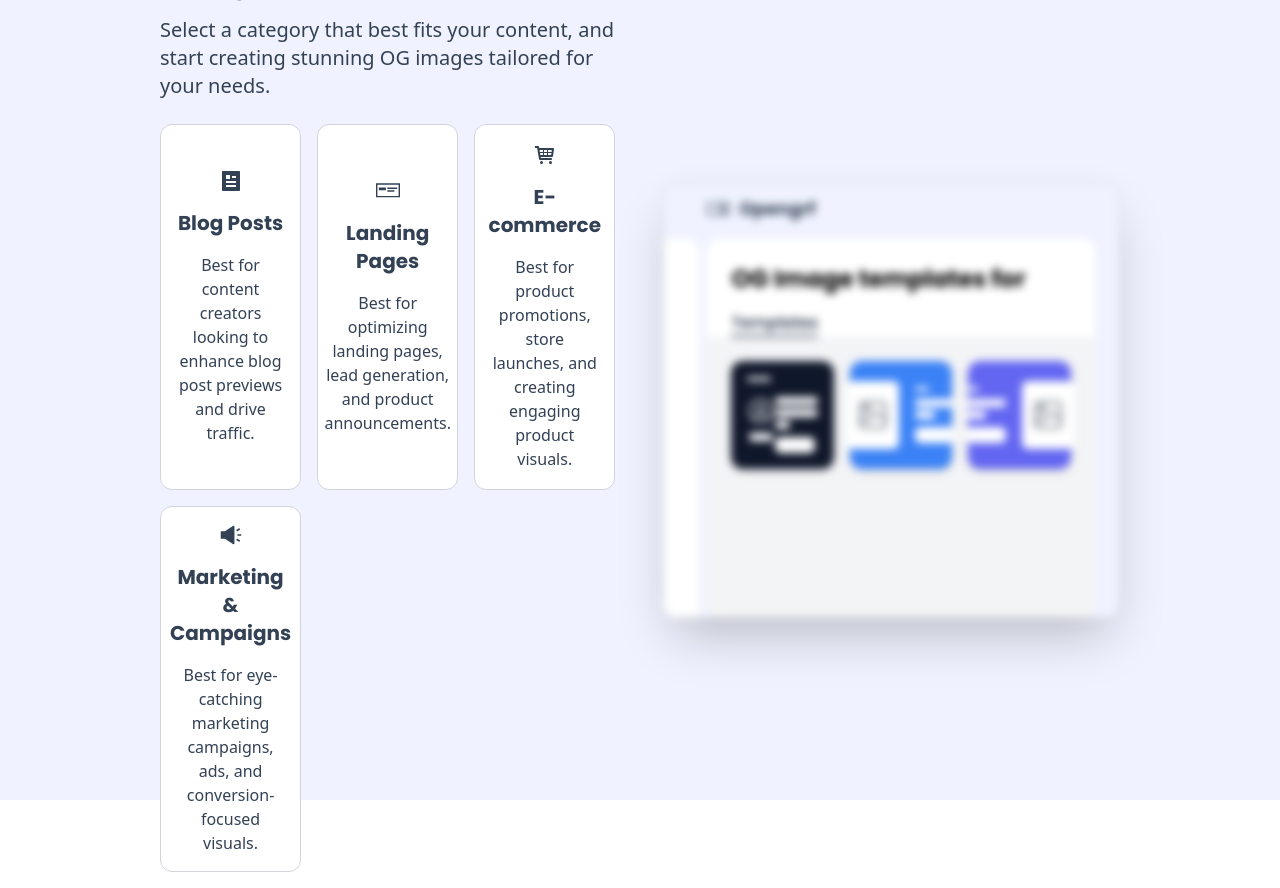
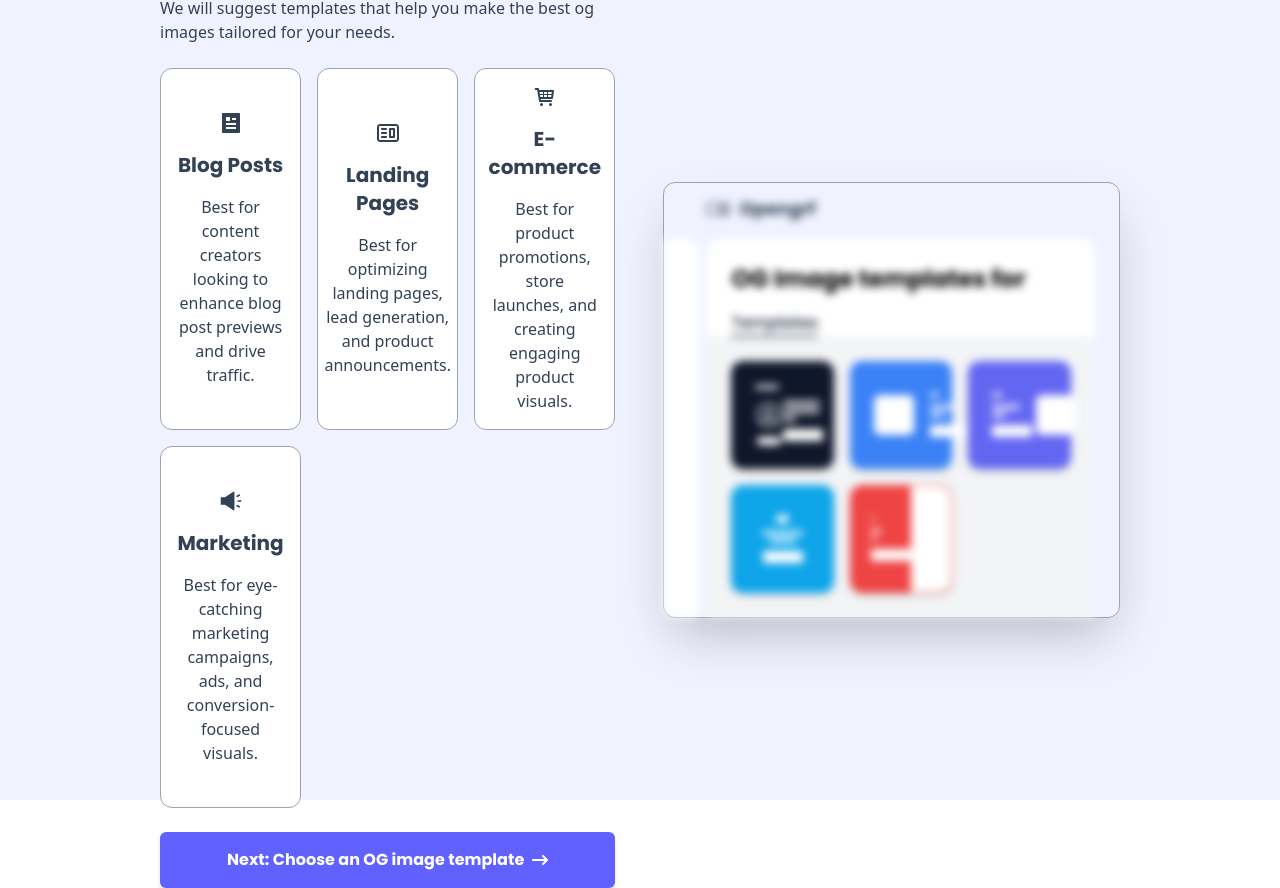
Before and after one commit to AmineAouragh/opengrf, a Next.js app: page / in a window 1280 px wide. Built offline with nearby package versions, Linux system fonts and the light colour scheme.

Commit message:
improve UI

```diff
--- a/pages/index.js
+++ b/pages/index.js
@@ -11,6 +11,8 @@ import { TfiLayoutCtaBtnLeft } from "react-icons/tfi"
 import { TfiLayoutMediaLeft } from "react-icons/tfi"
 import { RxAvatar } from "react-icons/rx"
 import { CiImageOn } from "react-icons/ci"
+import { FaArrowRightLong } from "react-icons/fa6"
+import { CgWebsite } from "react-icons/cg"
 
 export default function Home() {
 
@@ -33,85 +35,109 @@ export default function Home() {
       <div className="flex flex-row items-center mx-auto justify-between w-3/4">
        <div className="flex flex-col w-1/2 mr-12">
         <h1 className="text-3xl font-bold font-Poppins">Choose a OG image template category</h1>
-        <p className="text-slate-700 text-xl mt-4">Select a category that best fits your content, and start creating stunning OG images tailored for your needs.</p>
+        <p className="text-slate-700 text-md mt-3">We will suggest templates that help you make the best og images tailored for your needs.</p>
         <div className="mt-6 w-full mx-auto grid grid-cols-3 grid-rows-2 gap-4">
-          <div tabIndex={0} onClick={() => handleSelection("Blog Posts")} id="blog-posts-categ" className={`group ${selectedCategory == "Blog Posts" ? "border-blue-600 shadow-blue-600 shadow-sm" : "border-gray-300"} cursor-pointer bg-white p-4 flex flex-col justify-center items-center rounded-xl border`}>
+          <div tabIndex={0} onClick={() => handleSelection("Blog Posts")} id="blog-posts-categ" className={`group ${selectedCategory == "Blog Posts" ? "border-blue-600 shadow-blue-600 shadow-sm" : "border-gray-400"} cursor-pointer bg-white p-4 flex flex-col justify-center items-center rounded-xl border`}>
             <RiArticleFill className={`${selectedCategory == "Blog Posts" ? "text-blue-600" : "text-slate-700"} group-hover:text-blue-600`} size={24} />
             <h3 className={`text-xl ${selectedCategory == "Blog Posts" ? "text-blue-600" : "text-slate-700"} group-hover:text-blue-600 text-slate-700 mt-4 text-center font-bold font-Poppins`}>Blog Posts</h3>
             <p className="mt-4 text-center text-slate-700">Best for content creators looking to enhance blog post previews and drive traffic.</p>
           </div>
-          <div tabIndex={0} onClick={() => handleSelection("Landing Pages")} id="landing-pages-categ" className={`${selectedCategory == "Landing Pages" ? "border-teal-500 shadow-teal-500 shadow-sm" : "border-gray-300"} group cursor-pointer bg-white p-4 flex flex-col justify-center items-center rounded-xl border`}>
-            <TfiLayoutCtaBtnLeft className={`${selectedCategory == "Landing Pages" ? "text-teal-500" : "text-slate-700"} group-hover:text-teal-500`} size={24} />
+          <div tabIndex={0} onClick={() => handleSelection("Landing Pages")} id="landing-pages-categ" className={`${selectedCategory == "Landing Pages" ? "border-teal-500 shadow-teal-500 shadow-sm" : "border-gray-400"} group cursor-pointer bg-white p-4 flex flex-col justify-center items-center rounded-xl border`}>
+            <CgWebsite className={`${selectedCategory == "Landing Pages" ? "text-teal-500" : "text-slate-700"} group-hover:text-teal-500`} size={24} />
             <h3 className={`text-xl mt-4 ${selectedCategory == "Landing Pages" ? "text-teal-500" : "text-slate-700"} text-center font-bold font-Poppins group-hover:text-teal-500`}>Landing Pages</h3>
             <p className="mt-4 text-center text-slate-700">Best for optimizing landing pages, lead generation, and product announcements.</p>
           </div>
-          <div tabIndex={0} onClick={() => handleSelection("E-commerce")} id="ecom-categ" className={`${selectedCategory == "E-commerce" ? "border-green-600 shadow-green-600 shadow-sm" : "border-gray-300"} group cursor-pointer bg-white p-4 flex flex-col justify-center items-center rounded-xl border`}>
+          <div tabIndex={0} onClick={() => handleSelection("E-commerce")} id="ecom-categ" className={`${selectedCategory == "E-commerce" ? "border-green-600 shadow-green-600 shadow-sm" : "border-gray-400"} group cursor-pointer bg-white p-4 flex flex-col justify-center items-center rounded-xl border`}>
             <TiShoppingCart className={`${selectedCategory == "E-commerce" ? "text-green-600" : "text-slate-700"} group-hover:text-green-600`} size={24} />
             <h3 className={`text-xl ${selectedCategory == "E-commerce" ? "text-green-600" : "text-slate-700"} mt-4 group-hover:text-green-600 text-center font-bold font-Poppins`}>E-commerce</h3>
             <p className="mt-4 text-center text-slate-700">Best for product promotions, store launches, and creating engaging product visuals.</p>
           </div>
-          <div tabIndex={0} onClick={() => handleSelection("Marketing & Campaigns")} id="marketing-categ" className={`${selectedCategory == "Marketing & Campaigns" ? "border-pink-600 shadow-pink-600 shadow-sm" : "border-gray-300"} group cursor-pointer bg-white p-4 flex flex-col justify-center items-center rounded-xl border`}>
-            <AiFillSound className={`${selectedCategory == "Marketing & Campaigns" ? "text-pink-600" : "text-slate-700"} group-hover:text-pink-600`} size={24} />
-            <h3 className={`text-xl ${selectedCategory == "Marketing & Campaigns" ? "text-pink-600" : "text-slate-700"} mt-4 group-hover:text-pink-600 text-center font-bold font-Poppins`}>Marketing & Campaigns</h3>
+          <div tabIndex={0} onClick={() => handleSelection("Marketing")} id="marketing-categ" className={`${selectedCategory == "Marketing" ? "border-pink-600 shadow-pink-600 shadow-sm" : "border-gray-400"} group cursor-pointer bg-white p-4 flex flex-col justify-center items-center rounded-xl border`}>
+            <AiFillSound className={`${selectedCategory == "Marketing" ? "text-pink-600" : "text-slate-700"} group-hover:text-pink-600`} size={24} />
+            <h3 className={`text-xl ${selectedCategory == "Marketing" ? "text-pink-600" : "text-slate-700"} mt-4 group-hover:text-pink-600 text-center font-bold font-Poppins`}>Marketing</h3>
             <p className="mt-4 text-center text-slate-700">Best for eye-catching marketing campaigns, ads, and conversion-focused visuals.</p>
           </div>
         </div>
+        <button type="button" className={`rounded-md flex flex-row items-center justify-center shadow-md ${selectedCategory == "Blog Posts" && "bg-blue-600 hover:bg-blue-700"} ${selectedCategory == "Landing Pages" && "bg-teal-600 hover:bg-teal-700"} ${selectedCategory == "E-commerce" && "bg-green-600 hover:bg-green-700"} ${selectedCategory == "Marketing" && "bg-pink-600 hover:bg-pink-700"} ${selectedCategory == "" && "bg-[#6161ff] hover:bg-indigo-600"} px-8 py-4 font-bold font-Poppins text-white mt-6`}>
+          <span>Next: Choose an OG image template</span>
+          <FaArrowRightLong className="ml-2" />
+        </button>
        </div>
-       <div className={`flex ${selected ? "" : "blur-sm"} flex-col shadow-2xl pr-6 w-1/2 rounded-xl border border-gray-300`}>
-       <div className="flex flex-row items-stretch justify-between">
+       <div className={`flex flex-col ${selectedCategory == "Blog Posts" && "shadow-blue-400"} ${selectedCategory == "Landing Pages" && "shadow-teal-400"} ${selectedCategory == "E-commerce" && "shadow-green-400"} ${selectedCategory == "Marketing" && "shadow-pink-400"} shadow-2xl pr-6 w-1/2 rounded-xl border border-gray-400`}>
+       <div className={`flex ${selected ? "" : "blur-sm"} flex-row items-stretch justify-between`}>
         <div className="bg-white py-3 mt-14 w-[8%] rounded-tr-xl rounded-bl-xl"></div>
         <div className="pt-3 w-[90%]">
           <div className="flex flex-row items-center mb-4 justify-start">
             <TfiLayoutMediaLeft size={24} className="text-slate-700 font-bold" />
             <h4 className="text-lg ml-2 text-slate-700 font-bold font-Poppins">Opengrf</h4>
           </div>
-          <div className={`${selectedCategory == "" && "bg-white"} ${selectedCategory == "Blog Posts" && "bg-blue-600"} ${selectedCategory == "Marketing & Campaigns" && "bg-pink-600"} ${selectedCategory == "E-commerce" && "bg-green-600"} ${selectedCategory == "Landing Pages" && "bg-teal-700"} px-6 pt-6 rounded-tr-xl rounded-tl-xl`}>
+          <div className={`${selectedCategory == "" && "bg-white"} ${selectedCategory == "Blog Posts" && "bg-blue-600"} ${selectedCategory == "Marketing" && "bg-pink-600"} ${selectedCategory == "E-commerce" && "bg-green-600"} ${selectedCategory == "Landing Pages" && "bg-teal-700"} px-6 pt-6 rounded-tr-xl rounded-tl-xl`}>
             <h3 className={`${selectedCategory == "" ? "" : "text-white"} text-2xl font-Poppins font-bold mb-4`}>OG Image templates for {selectedCategory.toLowerCase()}</h3>
             <div className={`${selectedCategory == "" ? "text-slate-700 border-slate-700" : "text-slate-100 border-white"} border-b-2 w-fit font-semibold font-Poppins`}>Templates</div>
           </div>
-          <div className="bg-gray-100 grid grid-cols-3 grid-rows-2 gap-4 rounded-br-xl rounded-bl-xl p-6">
+          <div className={`${selectedCategory == "Blog Posts" && "border-r border-l border-blue-600"} ${selectedCategory == "Landing Pages" && "border-r border-l border-teal-500"} ${selectedCategory == "E-commerce" && "border-r border-l border-green-600"} ${selectedCategory == "Marketing" && "border-r border-l border-pink-600"} bg-gray-100 grid grid-cols-3 grid-rows-2 gap-4 p-6`}>
             {
               (selectedCategory == "Blog Posts" || selectedCategory == "")
               &&
               <>
                 {/* Template 1 */}
-                  <div className="p-4 bg-slate-900 shadow-md rounded-xl">
+                <div className="p-6 bg-slate-900 shadow-md rounded-xl">
                     <div className="bg-white rounded-md h-1 w-6"></div>
-                    <div className="mt-4 flex flex-row items-start justify-between">
+                    <div className="mt-3 flex flex-row items-start justify-between">
                       <div className="flex flex-col items-center">
                         <RxAvatar className="text-white" size={28} />
                         <div className="bg-white w-6 h-2 rounded-md mt-2"></div>
                       </div>
                       <div className="w-2/3">
-                        <div className="h-2 w-full rounded-xl bg-white"></div>
-                        <div className="h-2 mt-1 w-full rounded-xl bg-white"></div>
-                        <div className="h-2 mt-1 w-1/3 rounded-xl bg-white"></div>
-                        <div className="rounded-md w-10 mt-2 h-4 bg-white"></div>
+                        <div className="h-1 w-full rounded-xl bg-white"></div>
+                        <div className="h-1 mt-1 w-full rounded-xl bg-white"></div>
+                        <div className="h-1 mt-1 w-1/3 rounded-xl bg-white"></div>
+                        <div className="rounded-sm w-10 mt-2 h-3 bg-white"></div>
                       </div>
                     </div>
                 </div>
                 {/* Template 2 */}
-            <div className="p-4 bg-blue-500 shadow-md flex flex-row items-center justify-center rounded-xl">
-              <div className="bg-white rounded-md px-2 py-4 mr-4">
-                <CiImageOn size={36} className="text-slate-700" />
+                <div className="p-6 bg-blue-500 shadow-md flex flex-row items-center justify-between rounded-xl">
+                  <div className="bg-white w-1/2 mr-4 rounded-md p-5">
                   </div>
-              <div className="w-2/3">
+                  <div className="w-1/2">
                     <div className="bg-white rounded-md h-1 w-1/3"></div>
-                <div className="h-2 mt-2 w-full rounded-xl bg-white"></div>
-                <div className="h-2 mt-1 w-1/2 rounded-xl bg-white"></div>
-                <div className="mt-2 h-4 w-10 bg-white rounded-md"></div>
+                    <div className="h-1 mt-2 w-full rounded-xl bg-white"></div>
+                    <div className="h-1 mt-1 w-1/2 rounded-xl bg-white"></div>
+                    <div className="mt-2 h-3 w-10 bg-white rounded-sm"></div>
                   </div>
                 </div>
                 {/* Template 3 */}
-            <div className="p-4 bg-indigo-500 shadow-md flex flex-row items-center justify-center rounded-xl">
-              <div className="w-2/3">
+                <div className="p-6 bg-indigo-500 shadow-md flex flex-row items-center justify-between rounded-xl">
+                  <div className="w-1/2">
                     <div className="bg-white rounded-md h-1 w-1/3"></div>
-                <div className="h-2 mt-2 w-full rounded-xl bg-white"></div>
-                <div className="h-2 mt-1 w-1/2 rounded-xl bg-white"></div>
-                <div className="mt-2 h-4 w-10 bg-white rounded-md"></div>
+                    <div className="h-1 mt-2 w-full rounded-xl bg-white"></div>
+                    <div className="h-1 mt-1 w-1/2 rounded-xl bg-white"></div>
+                    <div className="mt-2 h-3 w-10 bg-white rounded-sm"></div>
                   </div>
-              <div className="bg-white rounded-md px-2 py-4 ml-4">
-                <CiImageOn size={36} className="text-slate-700" />
+                  <div className="w-1/2 bg-white rounded-md p-5 ml-4">
+                  </div>
+                </div>
+                {/* Template 4 */}
+                <div className="p-6 bg-sky-500 shadow-md flex flex-col items-center justify-center rounded-xl">
+                  <div className="w-3/4 flex flex-col justify-center items-center">
+                    <div className="bg-white rounded-md h-2 w-1/3"></div>
+                    <div className="h-1 mt-2 w-full rounded-xl bg-white"></div>
+                    <div className="h-1 mt-1 w-2/3 rounded-xl bg-white"></div>
+                    <div className="mt-2 h-3 w-10 bg-white rounded-sm"></div>
+                  </div>
+                </div>
+                {/* Template 5 */}
+                <div className="bg-red-500 border border-red-500 shadow-md flex flex-row items-center justify-between rounded-xl">
+                  <div className="py-6 px-5 w-1/2 mr-2">
+                   <div className="">
+                    <div className="bg-white rounded-md h-1 w-1/3"></div>
+                    <div className="h-1 mt-2 w-full rounded-xl bg-white"></div>
+                    <div className="h-1 mt-1 w-1/2 rounded-xl bg-white"></div>
+                    <div className="mt-2 h-3 w-10 bg-white rounded-sm"></div>
+                   </div>
+                  </div>
+                  <div className="w-2/5 bg-white h-full rounded-tr-xl rounded-br-xl py-5 px-4">
                   </div>
                 </div>
               </>
@@ -120,38 +146,67 @@ export default function Home() {
               selectedCategory == "Landing Pages"
               &&
               <>
-                <div className="p-4 bg-gray-900 shadow-md rounded-xl">
+                <div className="p-6 bg-gray-900 shadow-md rounded-xl">
                   <div className="bg-white rounded-md h-1 w-6"></div>
-                <div className="mt-4 flex flex-row items-center justify-between">
+                  <div className="mt-3 flex flex-row items-stretch justify-between">
                     <div className="w-1/2">
-                    <div className="bg-white rounded-md h-2 w-full"></div>
-                    <div className="h-2 mt-1 w-full rounded-md bg-white"></div>
-                    <div className="h-2 mt-1 w-1/2 rounded-xl bg-white"></div>
-                    <div className="mt-2 h-4 w-10 bg-white rounded-md"></div>
+                      <div className="bg-white rounded-md h-1 w-full"></div>
+                      <div className="h-1 mt-1 w-full rounded-md bg-white"></div>
+                      <div className="h-1 mt-1 w-1/2 rounded-xl bg-white"></div>
+                      <div className="mt-2 h-3 w-10 bg-white rounded-sm"></div>
                     </div>
-                  <div className="w-1/2 rounded-md flex flex-col justify-center items-center p-4 bg-white ml-4">
-                    <CiImageOn size={36} className="text-slate-700" />
+                    <div className="w-1/2 rounded-md flex flex-col justify-center items-center p-5 bg-white ml-4">
                     </div>
                   </div>
                 </div>
-              <div className="p-4 bg-blue-800 flex flex-col justify-center items-center shadow-md rounded-xl">
+                <div className="p-6 bg-blue-800 flex flex-col justify-center items-center shadow-md rounded-xl">
                     <div className="bg-white rounded-md h-4 w-2/3"></div>
-                    <div className="h-2 mt-2 w-2/3 rounded-md bg-white"></div>
-                    <div className="h-2 mt-1 w-1/2 mx-auto rounded-xl bg-white"></div>
-                    <div className="mt-2 h-4 w-1/4 bg-white rounded-md"></div>
+                    <div className="h-1 mt-2 w-2/3 rounded-md bg-white"></div>
+                    <div className="h-1 mt-1 w-1/2 mx-auto rounded-xl bg-white"></div>
+                    <div className="mt-2 h-3 w-1/4 bg-white rounded-sm"></div>
                 </div>
                 <div className="pt-4 bg-[#FFd700] flex flex-col justify-center items-center shadow-md rounded-xl">
                     <div className="bg-slate-900 rounded-md h-4 w-2/3"></div>
                     <div className="h-2 mt-2 w-2/3 rounded-md bg-slate-900"></div>
-                    <div className="h-2 mt-1 w-1/2 mx-auto rounded-xl bg-slate-900"></div>
-                    <div className="mt-2 h-4 w-1/4 bg-slate-900 rounded-md"></div>
-                    <div className="mt-2 h-2/3 flex flex-col justify-center items-center w-2/3 bg-slate-900 rounded-tr-md rounded-tl-md">
-                      <CiImageOn size={24} className="text-white" />
+                    <div className="mt-2 h-4 w-1/4 bg-slate-900 rounded-sm"></div>
+                    <div className="mt-2 h-3/4 flex flex-col justify-center items-center w-2/3 bg-slate-900 rounded-tr-md rounded-tl-md">
                     </div>
                 </div>
               </>
             }
-            <div className="p-4 hidden bg-green-700 shadow-md flex flex-row items-center justify-center rounded-xl">
+            {
+              selectedCategory == "E-commerce" &&
+              <>
+                <div className="p-6 bg-orange-500 flex flex-col justify-center items-center shadow-md rounded-xl">
+                    <div className="bg-white rounded-md h-1 w-1/3"></div>
+                    <div className="h-6 mt-2 w-2/3 rounded-md bg-white"></div>
+                    <div className="h-1 mt-2 w-1/2 mx-auto rounded-xl bg-white"></div>
+                    <div className="mt-2 h-3 w-1/4 bg-white rounded-sm"></div>
+                </div>
+              </>
+            }
+            {
+              selectedCategory == "Marketing" &&
+              <>
+                <div className="p-6 bg-radial bg-white border border-slate-300 flex flex-col justify-center items-center shadow-md rounded-xl">
+                    <div className="bg-slate-900 rounded-md h-1 w-1/3"></div>
+                    <div className="h-6 mt-2 w-2/3 rounded-md bg-slate-900"></div>
+                    <div className="h-1 mt-2 w-1/2 mx-auto rounded-xl bg-slate-900"></div>
+                    <div className="mt-2 h-3 w-1/4 bg-slate-900 rounded-sm"></div>
+                </div>
+                <div className="p-6 bg-green-500 shadow-md flex flex-row items-center justify-between rounded-xl">
+                  <div className="bg-white w-1/2 mr-4 rounded-md p-5">
+                  </div>
+                  <div className="w-1/2">
+                    <div className="bg-white rounded-md h-1 w-1/3"></div>
+                    <div className="h-1 mt-2 w-full rounded-xl bg-white"></div>
+                    <div className="h-1 mt-1 w-1/2 rounded-xl bg-white"></div>
+                    <div className="mt-2 h-3 w-10 bg-white rounded-sm"></div>
+                  </div>
+                </div>
+              </>
+            }
+            <div className="p-4 hidden bg-green-700 shadow-md flex flex-row items-stretch justify-between rounded-xl">
               <div className="w-2/3">
                 <div className="bg-white rounded-md h-1 w-1/3"></div>
                 <div className="h-2 mt-2 w-full rounded-xl bg-white"></div>
@@ -159,7 +214,6 @@ export default function Home() {
                 <div className="mt-2 h-4 w-10 bg-white rounded-md"></div>
               </div>
               <div className="bg-white rounded-md px-2 py-4 ml-4">
-                <CiImageOn size={36} className="text-slate-700" />
               </div>
             </div>
           </div>
```
Lines whose indentation alone changed are shown as unchanged.
